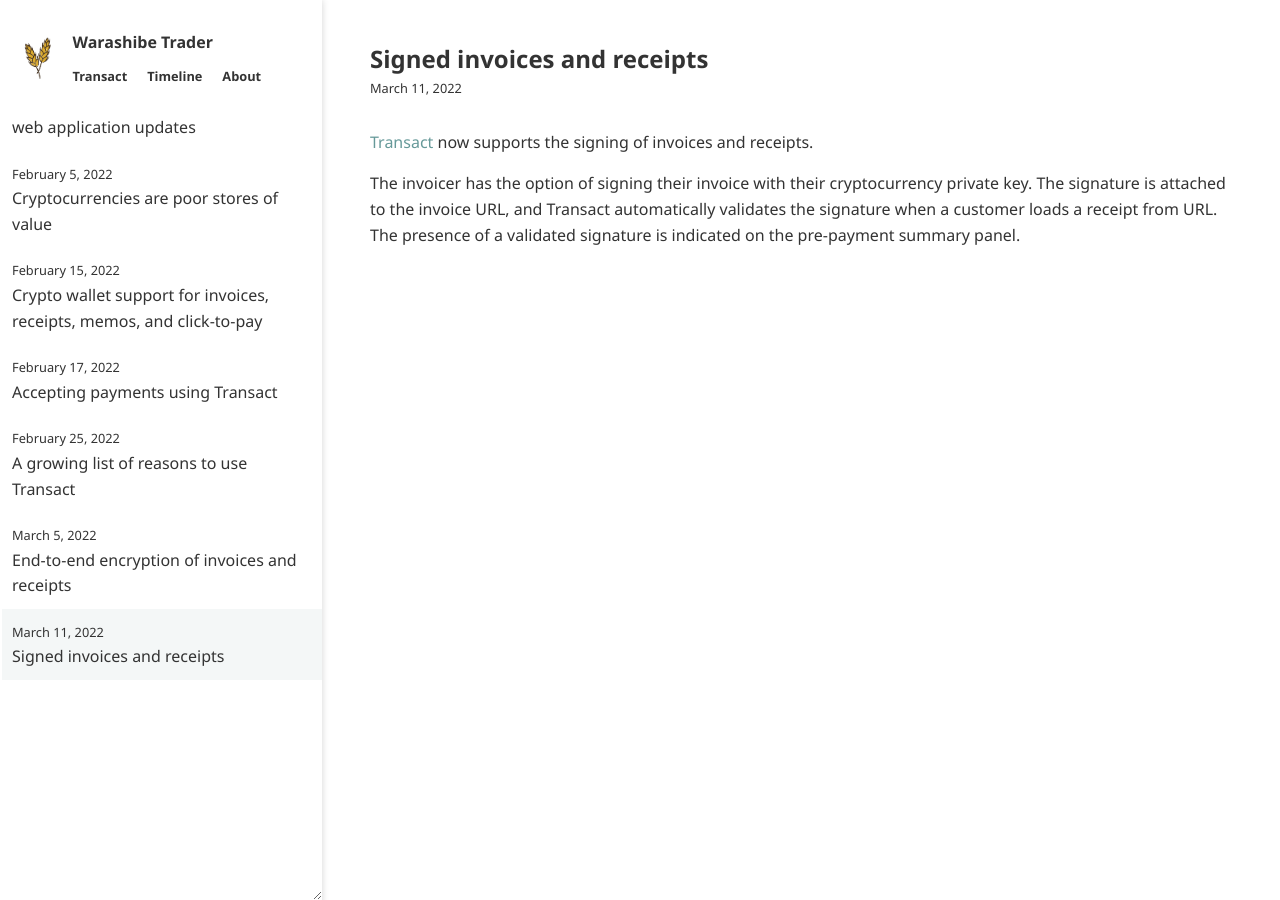
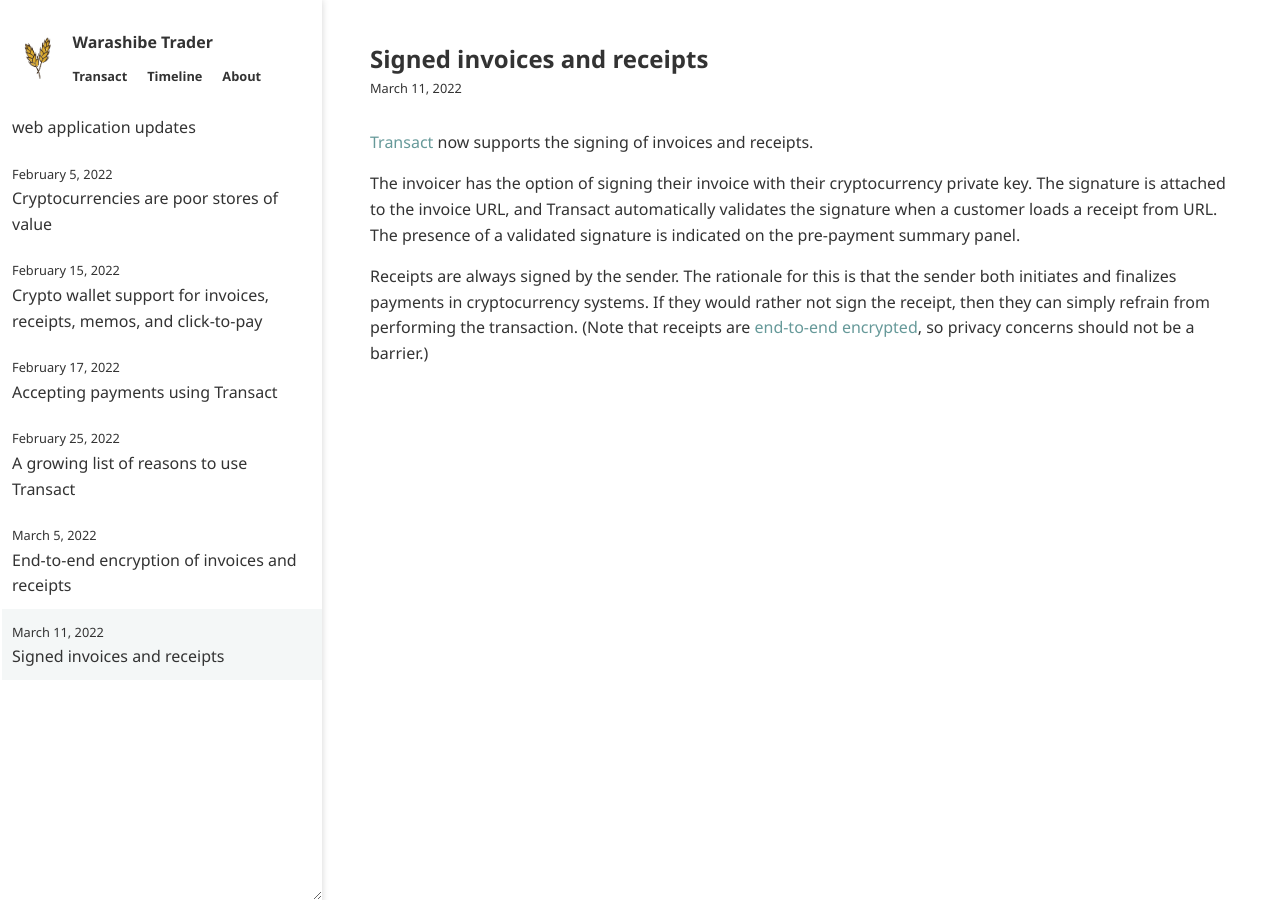
Before and after one commit to warashibetrader/warashibetrader.github.io, a Jekyll site: the page built from _posts/2022-03-11-signatures.md, in a window 1280 px wide. Built offline with Jekyll 4.4.1, drawn with Linux system fonts in a browser that asks for light colours.

Commit message:
Update 2022-03-11-signatures.md

```diff
--- a/_posts/2022-03-11-signatures.md
+++ b/_posts/2022-03-11-signatures.md
@@ -5,3 +5,5 @@
 [Transact](https://transactcc.github.io/) now supports the signing of invoices and receipts.
 
 The invoicer has the option of signing their invoice with their cryptocurrency private key. The signature is attached to the invoice URL, and Transact automatically validates the signature when a customer loads a receipt from URL. The presence of a validated signature is indicated on the pre-payment summary panel.
+
+Receipts are always signed by the sender. The rationale for this is that the sender both initiates and finalizes payments in cryptocurrency systems. If they would rather not sign the receipt, then they can simply refrain from performing the transaction. (Note that receipts are [end-to-end encrypted]({% post_url 2022-03-05-end-to-end-encryption %}), so privacy concerns should not be a barrier.)
```
